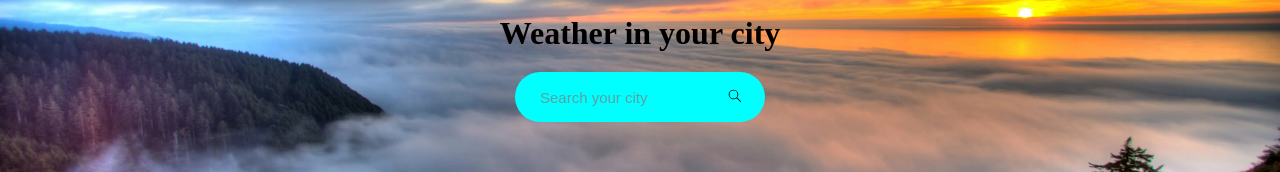
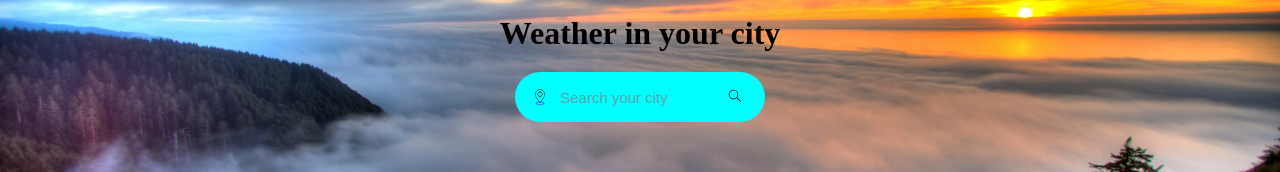
Before and after one commit to GonzaloGC/weather-app, a React (Vite) app: page / in a window 1280 px wide. Shown: the part 314-486 px from the top of the page. Built offline with nearby package versions, Linux system fonts and the light colour scheme; no server answers.

Commit message:
added location icon at input

```diff
--- a/src/App.jsx
+++ b/src/App.jsx
@@ -24,6 +24,7 @@ export const App = () => {
       const fetchWeatherData = async () => {
         try {
           const data = await fetchData(getCity)
+          // console.log(data)
           setWeatherData(data)
         } catch (error) {
           console.error('Error fetching data:', error)
--- a/src/components/CardWeather/CardWeather.jsx
+++ b/src/components/CardWeather/CardWeather.jsx
@@ -43,7 +43,7 @@ export const CardWeather = ({ weatherData }) => {
           <h1> </h1>
           <div></div>
         </div>
-        <div className="card7">
+        {/* <div className="card7">
           <h1> </h1>
           <div></div>
         </div>
@@ -54,7 +54,7 @@ export const CardWeather = ({ weatherData }) => {
         <div className="card9">
           <h1> </h1>
           <div></div>
-        </div>
+        </div> */}
       </section>
       {/* </motion.div> */}
     </>
--- a/src/components/Header/Header.css
+++ b/src/components/Header/Header.css
@@ -9,6 +9,13 @@
 .input-container{
   position: relative;
 
+}
+.icon-location{
+  position: absolute;
+  z-index: 10;
+  bottom: 15px;
+  left: 15px;
+  /* left: 10px; */
 }
 h1 {
   padding-bottom: 20px;
@@ -22,7 +29,7 @@ h1 {
   font-size: 15px;
   position: relative;
   color: black;
-  padding-left: 25px;
+  padding-left: 45px;
 }
 /* .input-search:hover{
   border-color: darkblue;
--- a/src/components/Header/Header.jsx
+++ b/src/components/Header/Header.jsx
@@ -22,6 +22,39 @@ export const Header = ({ handleSubmit, getcity, handleChange }) => {
       <section className="container-form">
         <form onSubmit={handleSubmit}>
           <div className="input-container">
+            <svg
+              className="icon-location"
+              width="20"
+              height="20"
+              viewBox="0 0 400 400"
+              fill="none"
+              xmlns="http://www.w3.org/2000/svg"
+            >
+              <path
+                d="M215.31 298.6C253.81 300.85 282.93 311.41 282.93 324.08C282.93 338.4 245.8 350.01 199.99 350.01C154.19 350.01 117.06 338.4 117.06 324.08C117.06 311.41 146.18 300.86 184.67 298.6"
+                stroke="#6A0BFF"
+                strokeWidth="12"
+                strokeMiterlimit="10"
+                strokeLinecap="round"
+                strokeLinejoin="round"
+              />
+              <path
+                d="M200 50C147.58 50 105.26 92.37 105.26 144.62C105.26 161.05 111.5 179.56 116.82 189.98C134.29 224.21 198.95 319.93 198.95 319.93C199.43 320.73 200.59 320.73 201.06 319.93C201.06 319.93 265.72 224.22 283.19 189.98C288.51 179.56 294.75 161.05 294.75 144.62C294.74 92.36 252.42 50 200 50Z"
+                stroke="#191919"
+                strokeWidth="12"
+                strokeMiterlimit="10"
+                strokeLinecap="round"
+                strokeLinejoin="round"
+              />
+              <path
+                d="M198.81 97.6399C199.21 97.6299 199.6 97.6399 200 97.6399C225.88 97.6399 246.82 118.8 246.46 144.77C246.11 169.8 225.69 190.22 200.66 190.57C174.69 190.93 153.53 169.99 153.53 144.11C153.53 118.84 173.7 98.2699 198.81 97.6399Z"
+                stroke="#000"
+                strokeWidth="12"
+                strokeMiterlimit="10"
+                strokeLinecap="round"
+                strokeLinejoin="round"
+              />
+            </svg>
             <input
               className="input-search"
               type="text"
@@ -31,6 +64,7 @@ export const Header = ({ handleSubmit, getcity, handleChange }) => {
               onFocus={handleFocus}
               onKeyDown={handleKeyDown}
             />
+
             <button type="submit">
               <svg
                 xmlns="http://www.w3.org/2000/svg"
--- a/src/fetch/fetch.jsx
+++ b/src/fetch/fetch.jsx
@@ -23,11 +23,11 @@ export const fetchData = async (getCity) => {
     }
 
     const weatherData = await weatherResponse.json()
+    console.log(weatherData)
     return weatherData
-    // console.log(weatherData)
   } catch (error) {
     console.error('Error fetching data:', error)
     throw error
   }
 }
-// fetchData()
+fetchData()
```
Also changed, not shown: public/locationPulse.svg (added).
